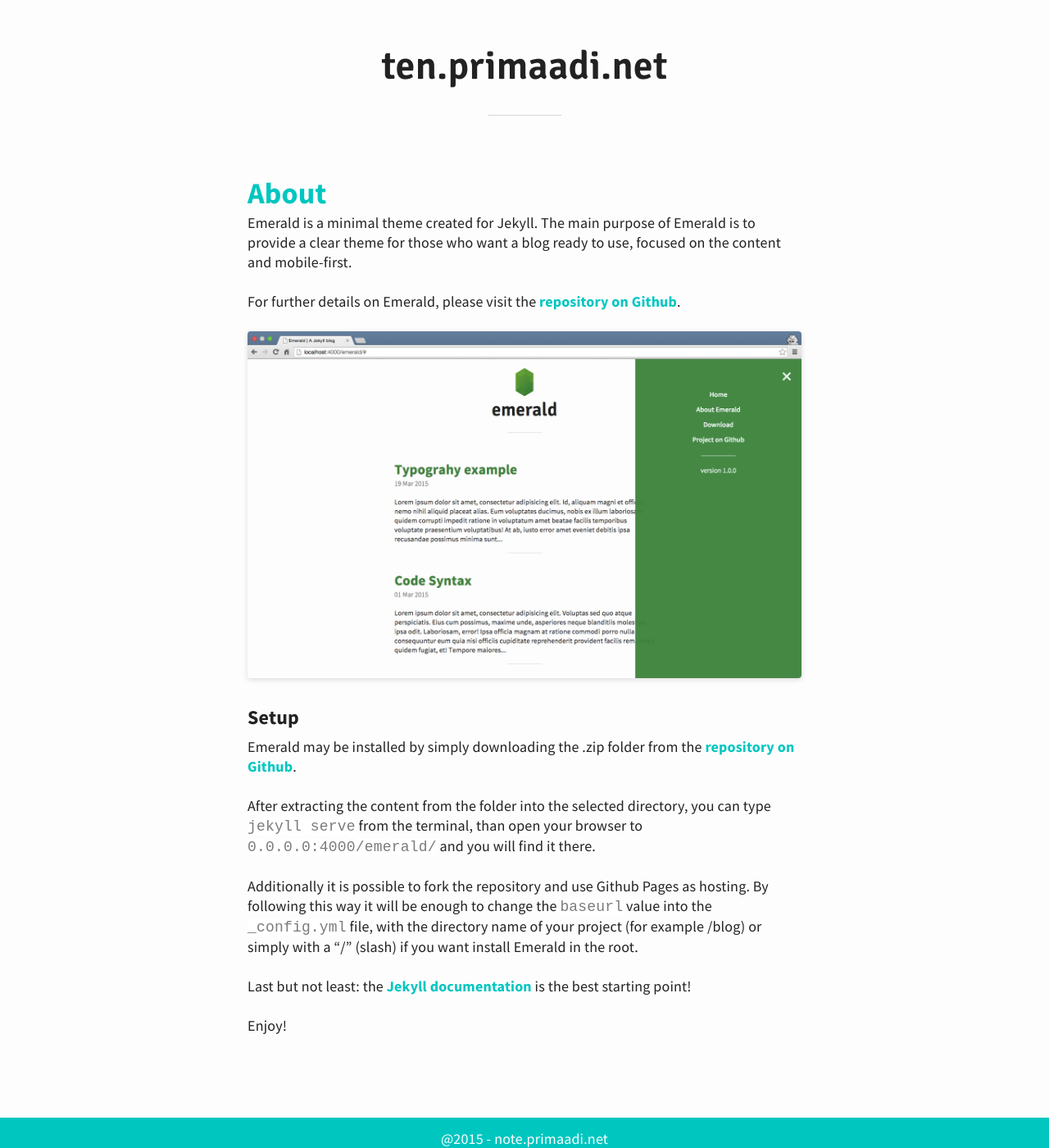
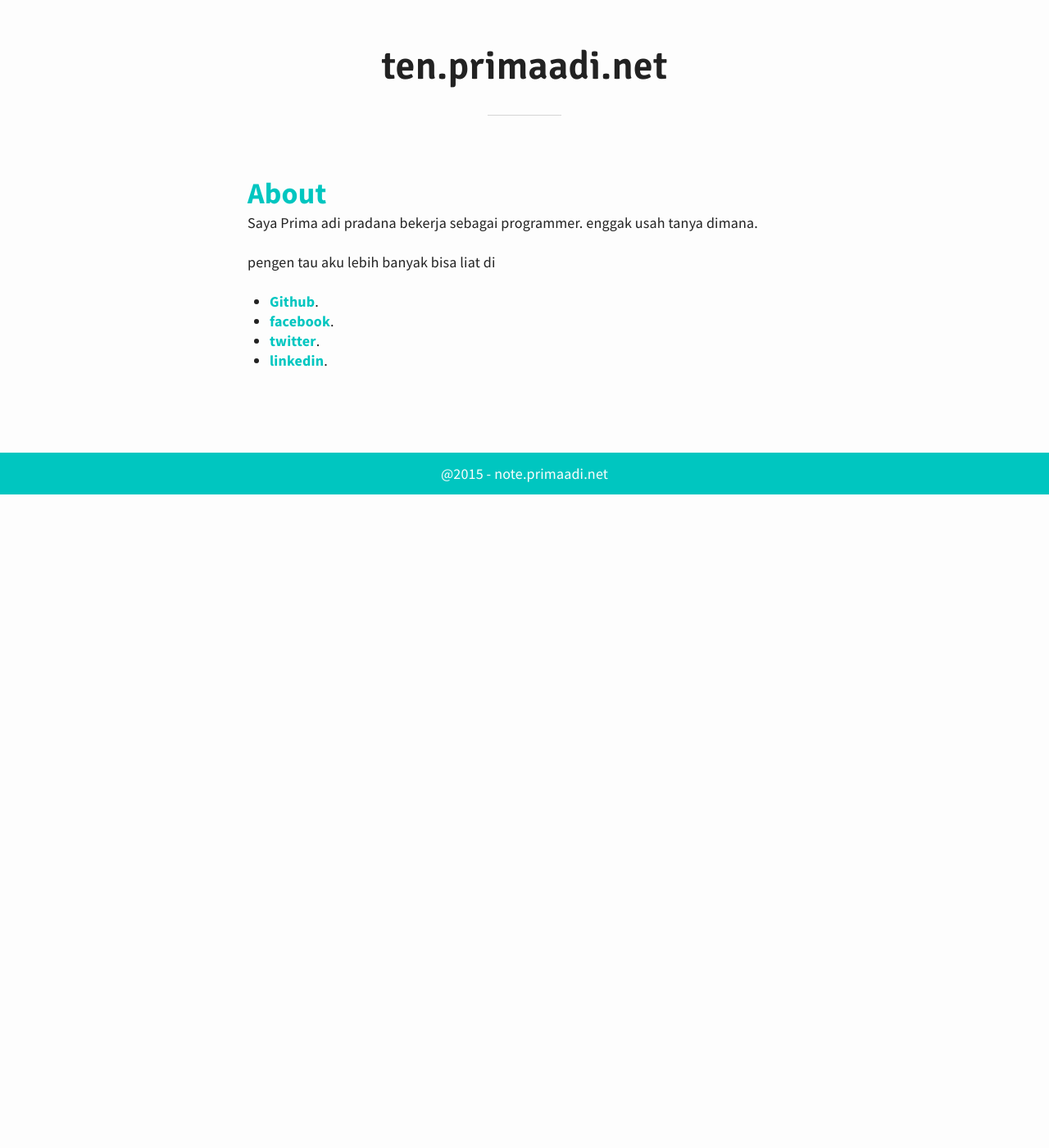
Before and after one commit to prima101112/prima101112.github.io, a Jekyll site: the page built from about.md, in a window 1280 px wide and 1400 px high, scrolled down 194 px. Shown: the whole window at 82% size. Built offline with Jekyll 4.4.1, drawn with Linux system fonts in a browser that asks for light colours; nearby versions of some CDN libraries; Markdown is read by kramdown in place of the engine named in the settings; after the commit the page ends 900 px from its top, so only the background shows below that.

Commit message:
edited all

```diff
--- a/_config.yml
+++ b/_config.yml
@@ -9,7 +9,7 @@ author:
 
 # Build settings
 baseurl: / # Change this to your relative path (ex: /blog/), or leave just a /
-markdown: redcarpet
+markdown: kramdown
 source: .
 destination: ./_site
 permalink: /:title
--- a/_includes/link.html
+++ b/_includes/link.html
@@ -1,2 +1,2 @@
-<a href="https://github.com/KingFelix/emerald/archive/master.zip">Download</a>
-<a href="https://github.com/KingFelix/emerald">Project on Github</a>
+<!-- <a href="https://github.com/KingFelix/emerald/archive/master.zip">Download</a> -->
+<a href="https://github.com/prima101112">Project on Github</a>
--- a/about.md
+++ b/about.md
@@ -1,21 +1,13 @@
 ---
 layout: page
-title: About Emerald
+title: About This
 ---
 ## About
-Emerald is a minimal theme created for Jekyll. The main purpose of Emerald is to provide a clear theme for those who want a blog ready to use, focused on the content and mobile-first.
+Saya Prima adi pradana bekerja sebagai programmer. enggak usah tanya dimana.
 
-For further details on Emerald, please visit the [repository on Github](https://github.com/KingFelix/emerald/).
+pengen tau aku lebih banyak bisa liat di
 
-![Emerald](img/Emerald01.png "Emerald")
-
-### Setup
-Emerald may be installed by simply downloading the .zip folder from the [repository on Github](https://github.com/KingFelix/emerald/archive/master.zip).
-
-After extracting the content from the folder into the selected directory, you can type ``jekyll serve`` from the terminal, than open your browser to ``0.0.0.0:4000/emerald/`` and you will find it there.
-
-Additionally it is possible to fork the repository and use Github Pages as hosting. By following this way it will be enough to change the ``baseurl`` value into the ``_config.yml`` file, with the directory name of your project (for example /blog) or simply with a "/" (slash) if you want install Emerald in the root.
-
-Last but not least: the [Jekyll documentation](http://jekyllrb.com) is the best starting point!
-
-Enjoy!
+* [Github](https://github.com/prima101112).
+* [facebook](https://www.facebook.com/prima.adi.p).
+* [twitter](https://twitter.com/prima101112).
+* [linkedin](https://www.linkedin.com/profile/view?id=AAIAAAtnBsABZ1qSWQacCeRAL08z-STpKpjNCdQ&trk=nav_responsive_tab_profile_pic).
--- a/index.html
+++ b/index.html
@@ -9,7 +9,8 @@ layout: default
 	  <li class="post">
 	  	<h2><a href="{% if site.baseurl == "/" %}{{ post.url }}{% else %}{{ post.url | prepend: site.baseurl }}{% endif %}">{{ post.title }}</a></h2>
 	  	<time datetime="{{ post.date | date_to_xmlschema }}" class="by-line">{{ post.date | date_to_string }}</time>
-	  	<p>{{ post.content | strip_html | truncatewords:50 }}</p>
+	  	<!-- <p>{{ post.content | strip_html | truncatewords:50 }}</p> -->
+	  	<p>{{ post.excerpt }}</p>
 	  </li>
 
     {% endfor %}
```
Also changed, not shown: _posts/2015-09-10-kenapa-ten.md (+5 -2 lines), prima.md (deleted, +0 -36 lines).
